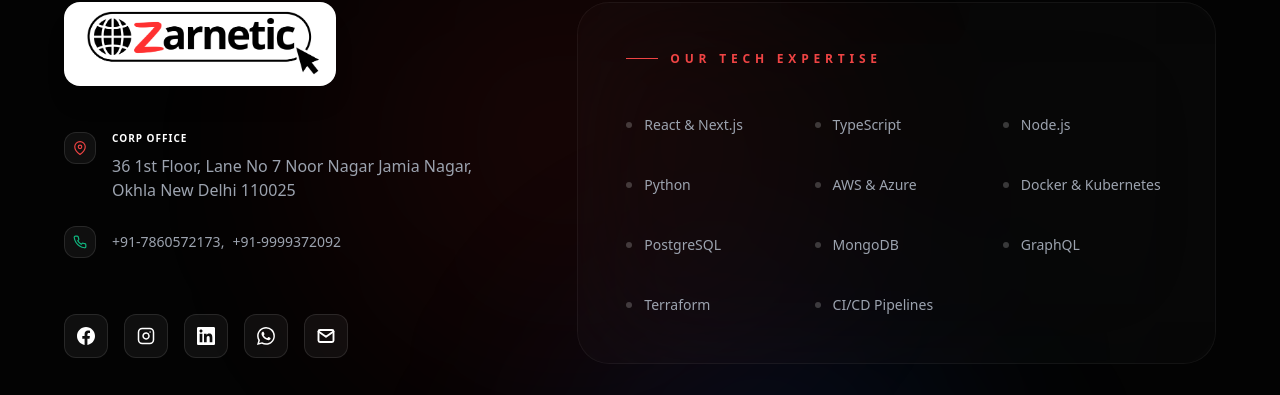
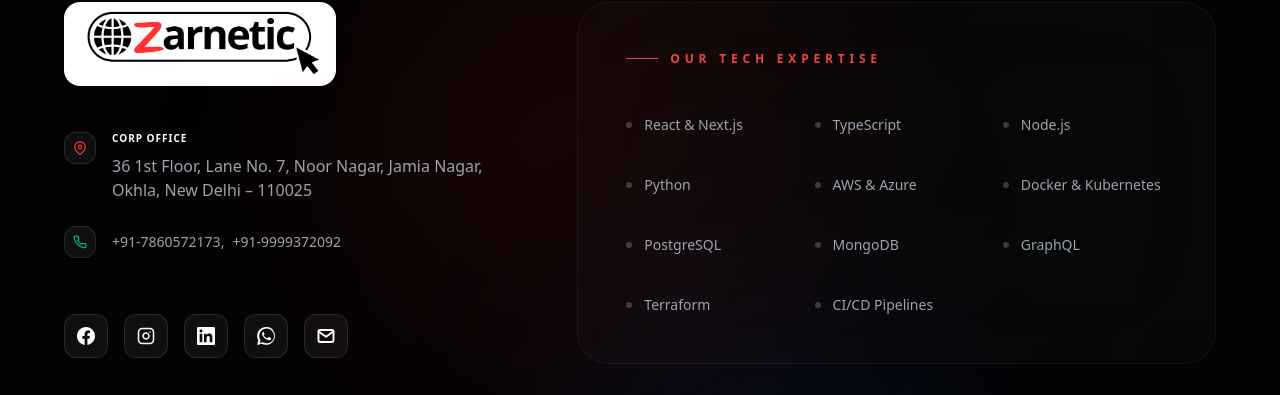
Before and after one commit to suhaibusmani0-lang/zarneticwebsite, a React (Vite) app: page / in a window 1280 px wide. Shown: the part 9121-9516 px from the top of the page. Built offline with nearby package versions, Linux system fonts and the light colour scheme; the HTML template or start-up script is replaced by a standard one; a web font is replaced by a local one.

Commit message:
SEO/UI: fix canonical office address and footer accessibility

```diff
--- a/src/components/Footer.tsx
+++ b/src/components/Footer.tsx
@@ -1,9 +1,7 @@
 'use client'
 
-// 1. Logo import
 import Logo from '../assets/zarnetic logo.png'
 
-// TypeScript Interface
 interface StaticImageData {
   src: string;
   height: number;
@@ -18,53 +16,40 @@
     'GraphQL', 'Terraform', 'CI/CD Pipelines'
   ]
 
-  // ERROR FIXED HERE: Pehle unknown phir StaticImageData
-  // Isse TypeScript ka "overlap" wala error khatam ho jata hai
-  const logoSrc = (Logo as unknown as StaticImageData)?.src || (Logo as string);
+  const logoSrc = (Logo as unknown as StaticImageData)?.src || (Logo as string)
 
   return (
     <footer className="relative py-28 bg-[#030303] text-white overflow-hidden border-t border-white/5 font-sans">
-      {/* Background Mesh Glows */}
       <div className="absolute top-0 left-1/4 w-[500px] h-[500px] bg-red-600/10 rounded-full blur-[120px] animate-pulse pointer-events-none" />
       <div className="absolute bottom-0 right-1/4 w-[400px] h-[400px] bg-blue-600/10 rounded-full blur-[100px] pointer-events-none" />
 
       <div className="container mx-auto px-6 lg:px-16 relative z-10">
         <div className="grid grid-cols-12 gap-y-16 lg:gap-20">
-
-          {/* --- LEFT COLUMN: BRAND & ADDRESS --- */}
           <div className="col-span-12 lg:col-span-5">
             <div className="flex flex-col gap-10">
-
-              {/* --- LOGO IMAGE --- */}
               <div className="relative group w-fit cursor-pointer">
                 <div className="absolute -inset-4 bg-white/10 blur-2xl opacity-0 group-hover:opacity-100 transition-opacity duration-700 rounded-full" />
-
                 <div className="relative bg-white rounded-2xl p-2 shadow-xl transition-transform group-hover:scale-105">
-                  <img
-                    src={logoSrc}
-                    alt="Zarnetic Logo"
-                    className="w-64 h-auto object-contain"
-                  />
+                  <img src={logoSrc} alt="Zarnetic Logo" className="w-64 h-auto object-contain" />
                 </div>
               </div>
 
-              {/* Office Address Section */}
               <div className="space-y-6 text-gray-400 font-light">
                 <div className="flex items-start gap-4 group">
-                  <div className="mt-1.5 w-8 h-8 rounded-lg bg-white/5 border border-white/10 flex items-center justify-center shrink-0 group-hover:border-red-500/50 transition-colors">
+                  <div className="mt-1.5 w-8 h-8 rounded-lg bg-white/5 border border-white/10 flex items-center justify-center shrink-0 group-hover:border-red-500/50 transition-colors" aria-hidden="true">
                     <svg width="14" height="14" viewBox="0 0 24 24" fill="none" stroke="currentColor" strokeWidth="2" className="text-red-500">
                       <path d="M21 10c0 7-9 13-9 13s-9-6-9-13a9 9 0 0 1 18 0z" />
                       <circle cx="12" cy="10" r="3" />
                     </svg>
                   </div>
-                  <div className="leading-relaxed text-sm lg:text-base">
+                  <address className="not-italic leading-relaxed text-sm lg:text-base">
                     <span className="text-white font-bold block mb-1 uppercase tracking-widest text-[10px]">Corp Office</span>
-                    36 1st Floor, Lane No 7 Noor Nagar Jamia Nagar,<br /> Okhla New Delhi 110025
-                  </div>
+                    <span>36 1st Floor, Lane No. 7, Noor Nagar, Jamia Nagar,<br />Okhla, New Delhi – 110025</span>
+                  </address>
                 </div>
 
                 <div className="flex items-center gap-4 group">
-                  <div className="w-8 h-8 rounded-lg bg-white/5 border border-white/10 flex items-center justify-center shrink-0 group-hover:border-emerald-500/50 transition-colors">
+                  <div className="w-8 h-8 rounded-lg bg-white/5 border border-white/10 flex items-center justify-center shrink-0 group-hover:border-emerald-500/50 transition-colors" aria-hidden="true">
                     <svg width="14" height="14" viewBox="0 0 24 24" fill="none" stroke="currentColor" strokeWidth="2" className="text-emerald-500">
                       <path d="M22 16.92v3a2 2 0 0 1-2.18 2 19.79 19.79 0 0 1-8.63-3.07 19.5 19.5 0 0 1-6-6 19.79 19.79 0 0 1-3.07-8.67A2 2 0 0 1 4.11 2h3a2 2 0 0 1 2 1.72 12.84 12.84 0 0 0 .7 2.81 2 2 0 0 1-.45 2.11L8.09 9.91a16 16 0 0 0 6 6l1.27-1.27a2 2 0 0 1 2.11-.45 12.84 12.84 0 0 0 2.81.7A2 2 0 0 1 22 16.92z" />
                     </svg>
@@ -76,28 +61,28 @@
                 </div>
               </div>
 
-              {/* Contact Icons */}
               <div className="flex items-center flex-wrap gap-4 pt-4">
                 {[
-                  { name: 'FB', link: 'https://www.facebook.com/share/1AvVWEx2Ei/', color: 'hover:bg-[#1877F2]', path: "M24 12.073c0-6.627-5.373-12-12-12s-12 5.373-12 12c0 5.99 4.388 10.954 10.125 11.854v-8.385H7.078v-3.47h3.047V9.43c0-3.007 1.792-4.669 4.533-4.669 1.312 0 2.686.235 2.686.235v2.953H15.83c-1.491 0-1.956.925-1.956 1.874v2.25h3.328l-.532 3.47h-2.796v8.385C19.612 23.027 24 18.062 24 12.073z" },
-                  { name: 'IG', link: 'https://www.instagram.com/zarnetic?igsh=MTkwbjVwcGNsanhpNA==', isInsta: true },
-                  { name: 'LN', link: 'https://www.linkedin.com/company/zarnetic/', color: 'hover:bg-[#0077B5]', path: "M20.447 20.452h-3.554v-5.569c0-1.328-.027-3.037-1.852-3.037-1.853 0-2.136 1.445-2.136 2.939v5.667H9.351V9h3.414v1.561h.046c.477-.9 1.637-1.85 3.37-1.85 3.601 0 4.267 2.37 4.267 5.455v6.286zM5.337 7.433c-1.144 0-2.063-.926-2.063-2.065 0-1.138.92-2.063 2.063-2.063 1.14 0 2.064.925 2.064 2.063 0 1.139-.925 2.065-2.064 2.065zm1.782 13.019H3.555V9h3.564v11.452zM22.225 0H1.771C.792 0 0 .774 0 1.729v20.542C0 23.227.792 24 1.771 24h20.451C23.2 24 24 23.227 24 22.271V1.729C24 .774 23.2 0 22.222 0h.003z" },
-                  { name: 'WA', link: 'https://wa.me/917860572173', color: 'hover:bg-[#25D366]', path: "M17.472 14.382c-.297-.149-1.758-.867-2.03-.967-.273-.099-.471-.148-.67.15-.197.297-.767.966-.94 1.164-.173.199-.347.223-.644.075-.297-.15-1.255-.463-2.39-1.475-.883-.788-1.48-1.761-1.653-2.059-.173-.297-.018-.458.13-.606.134-.133.298-.347.446-.52.149-.174.198-.298.298-.497.099-.198.05-.371-.025-.52-.075-.149-.669-1.612-.916-2.207-.242-.579-.487-.5-.669-.51-.173-.008-.371-.01-.57-.01-.198 0-.52.074-.792.372-.272.297-1.04 1.016-1.04 2.479 0 1.462 1.065 2.875 1.213 3.074.149.198 2.096 3.2 5.077 4.487.709.306 1.262.489 1.694.625.712.227 1.36.195 1.871.118.571-.085 1.758-.719 2.006-1.413.248-.694.248-1.289.173-1.413-.074-.124-.272-.198-.57-.347m-5.421 7.403h-.004a9.87 9.87 0 01-5.031-1.378l-.361-.214-3.741.982.998-3.648-.235-.374a9.86 9.86 0 01-1.51-5.26c.001-5.45 4.436-9.884 9.888-9.884 2.64 0 5.122 1.03 6.988 2.898a9.825 9.825 0 012.893 6.994c-.003 5.45-4.437 9.884-9.885 9.884m8.413-18.297A11.815 11.815 0 0012.05 0C5.495 0 .16 5.335.157 11.892c0 2.096.547 4.142 1.588 5.945L0 24l6.335-1.662c1.72 0.94 3.659 1.437 5.634 1.437h.005c6.558 0 11.894-5.338 11.896-11.898 0-3.182-1.24-6.171-3.481-8.413z" },
-                  { name: 'Mail', link: 'mailto:zarnetic@gmail.com', color: 'hover:bg-white', isMail: true }
+                  { name: 'Facebook', link: 'https://www.facebook.com/share/1AvVWEx2Ei/', color: 'hover:bg-[#1877F2]', path: "M24 12.073c0-6.627-5.373-12-12-12s-12 5.373-12 12c0 5.99 4.388 10.954 10.125 11.854v-8.385H7.078v-3.47h3.047V9.43c0-3.007 1.792-4.669 4.533-4.669 1.312 0 2.686.235 2.686.235v2.953H15.83c-1.491 0-1.956.925-1.956 1.874v2.25h3.328l-.532 3.47h-2.796v8.385C19.612 23.027 24 18.062 24 12.073z" },
+                  { name: 'Instagram', link: 'https://www.instagram.com/zarnetic?igsh=MTkwbjVwcGNsanhpNA==', isInsta: true, color: 'hover:bg-white/10' },
+                  { name: 'LinkedIn', link: 'https://www.linkedin.com/company/zarnetic/', color: 'hover:bg-[#0077B5]', path: "M20.447 20.452h-3.554v-5.569c0-1.328-.027-3.037-1.852-3.037-1.853 0-2.136 1.445-2.136 2.939v5.667H9.351V9h3.414v1.561h.046c.477-.9 1.637-1.85 3.37-1.85 3.601 0 4.267 2.37 4.267 5.455v6.286zM5.337 7.433c-1.144 0-2.063-.926-2.063-2.065 0-1.138.92-2.063 2.063-2.063 1.14 0 2.064.925 2.064 2.063 0 1.139-.925 2.065-2.064 2.065zm1.782 13.019H3.555V9h3.564v11.452zM22.225 0H1.771C.792 0 0 .774 0 1.729v20.542C0 23.227.792 24 1.771 24h20.451C23.2 24 24 23.227 24 22.271V1.729C24 .774 23.2 0 22.222 0h.003z" },
+                  { name: 'WhatsApp', link: 'https://wa.me/917860572173', color: 'hover:bg-[#25D366]', path: "M17.472 14.382c-.297-.149-1.758-.867-2.03-.967-.273-.099-.471-.148-.67.15-.197.297-.767.966-.94 1.164-.173.199-.347.223-.644.075-.297-.15-1.255-.463-2.39-1.475-.883-.788-1.48-1.761-1.653-2.059-.173-.297-.018-.458.13-.606.134-.133.298-.347.446-.52.149-.174.198-.298.298-.497.099-.198.05-.371-.025-.52-.075-.149-.669-1.612-.916-2.207-.242-.579-.487-.5-.669-.51-.173-.008-.371.074-.57.372-.272.297-1.04 1.016-1.04 2.479 0 1.462 1.065 2.875 1.213 3.074.149.198 2.096 3.2 5.077 4.487.709.306 1.262.489 1.694.625.712.227 1.36.195 1.871.118.571-.085 1.758-.719 2.006-1.413.248-.694.248-1.289.173-1.413-.074-.124-.272-.198-.57-.347m-5.421 7.403h-.004a9.87 9.87 0 01-5.031-1.378l-.361-.214-3.741.982.998-3.648-.235-.374a9.86 9.86 0 01-1.51-5.26c.001-5.45 4.436-9.884 9.888-9.884 2.64 0 5.122 1.03 6.988 2.898a9.825 9.825 0 012.893 6.994c-.003 5.45-4.437 9.884-9.885 9.884m8.413-18.297A11.815 11.815 0 0012.05 0C5.495 0 .16 5.335.157 11.892c0 2.096.547 4.142 1.588 5.945L0 24l6.335-1.662c1.72.94 3.659 1.437 5.634 1.437h.005c6.558 0 11.894-5.338 11.896-11.898 0-3.182-1.24-6.171-3.481-8.413z" },
+                  { name: 'Email', link: 'mailto:zarnetic@gmail.com', color: 'hover:bg-white', isMail: true }
                 ].map((social) => (
                   <a
                     key={social.name}
                     href={social.link}
                     target="_blank"
                     rel="noopener noreferrer"
+                    aria-label={social.name}
                     className={`w-11 h-11 flex items-center justify-center rounded-xl border border-white/10 bg-white/5 transition-all duration-500 overflow-hidden group/social ${social.color}`}
                   >
-                    <svg width="18" height="18" viewBox="0 0 24 24" className={`relative z-10 transition-transform duration-500 group-hover/social:scale-110 ${social.isMail ? 'text-white group-hover/social:text-black' : 'fill-white'}`}>
+                    <svg width="18" height="18" viewBox="0 0 24 24" aria-hidden="true" className={`relative z-10 transition-transform duration-500 group-hover/social:scale-110 ${social.isMail ? 'text-white group-hover/social:text-black' : 'fill-white'}`}>
                       {social.isInsta ? (
                         <g fill="none" stroke="currentColor" strokeWidth="2" strokeLinecap="round" strokeLinejoin="round">
-                          <rect x="2" y="2" width="20" height="20" rx="5" ry="5"></rect>
-                          <path d="M16 11.37A4 4 0 1 1 12.63 8 4 4 0 0 1 16 11.37z"></path>
-                          <line x1="17.5" y1="6.5" x2="17.51" y2="6.5"></line>
+                          <rect x="2" y="2" width="20" height="20" rx="5" ry="5" />
+                          <path d="M16 11.37A4 4 0 1 1 12.63 8 4 4 0 0 1 16 11.37z" />
+                          <line x1="17.5" y1="6.5" x2="17.51" y2="6.5" />
                         </g>
                       ) : social.isMail ? (
                         <g fill="none" stroke="currentColor" strokeWidth="2.5" strokeLinecap="round" strokeLinejoin="round">
@@ -114,7 +99,6 @@
             </div>
           </div>
 
-          {/* --- RIGHT COLUMN --- */}
           <div className="col-span-12 lg:col-span-7">
             <div className="relative p-8 lg:p-12 rounded-[32px] bg-white/[0.02] border border-white/5 backdrop-blur-3xl group">
               <div className="relative z-10">
@@ -126,9 +110,7 @@
                   {techStack.map((tool) => (
                     <div key={tool} className="group/item flex items-center gap-3">
                       <div className="w-1.5 h-1.5 rounded-full bg-white/20 group-hover/item:bg-red-500 group-hover/item:scale-150 transition-all duration-300" />
-                      <span className="text-gray-400 group-hover/item:text-white transition-colors duration-300 font-medium text-sm">
-                        {tool}
-                      </span>
+                      <span className="text-gray-400 group-hover/item:text-white transition-colors duration-300 font-medium text-sm">{tool}</span>
                     </div>
                   ))}
                 </div>
@@ -137,16 +119,15 @@
           </div>
         </div>
 
-        {/* --- BOTTOM SECTION --- */}
         <div className="mt-32 pt-10 border-t border-white/5 flex flex-col md:flex-row justify-between items-center gap-8 text-sm text-gray-500">
           <div className="tracking-[0.1em] uppercase text-[10px]">
             © 2026 <span className="text-white font-black">ZARNETIC</span>.
             <span className="ml-3 opacity-40 italic">Architecting Digital Futures.</span>
           </div>
           <div className="flex items-center gap-3 px-5 py-2 rounded-full bg-white/[0.03] border border-white/10">
-            <span className="relative flex h-2 w-2">
-              <span className="animate-ping absolute inline-flex h-full w-full rounded-full bg-red-400 opacity-75"></span>
-              <span className="relative inline-flex rounded-full h-2 w-2 bg-red-500"></span>
+            <span className="relative flex h-2 w-2" aria-hidden="true">
+              <span className="animate-ping absolute inline-flex h-full w-full rounded-full bg-red-400 opacity-75" />
+              <span className="relative inline-flex rounded-full h-2 w-2 bg-red-500" />
             </span>
             <span className="text-[10px] font-black uppercase tracking-[0.3em]">Operational Globally</span>
           </div>
```
